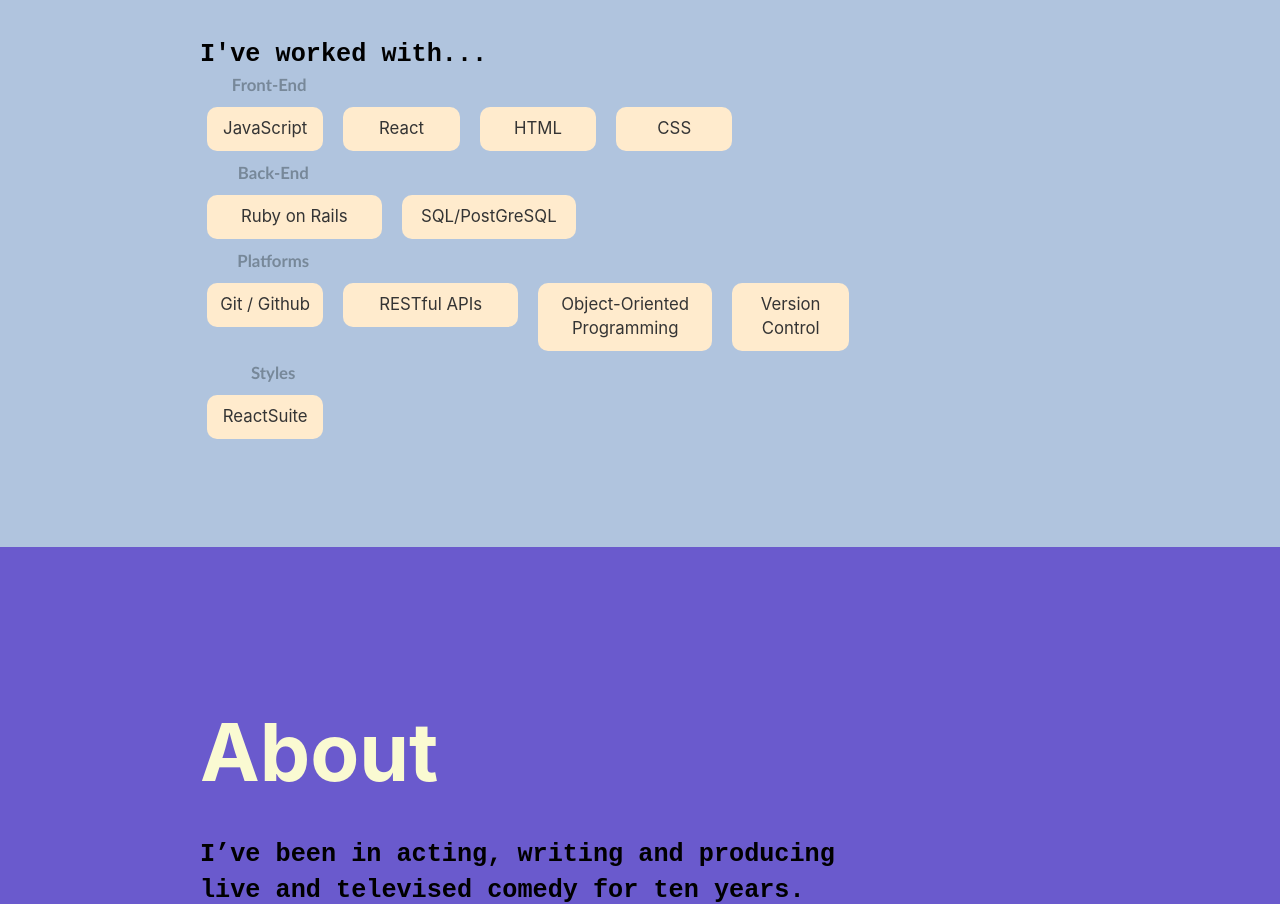
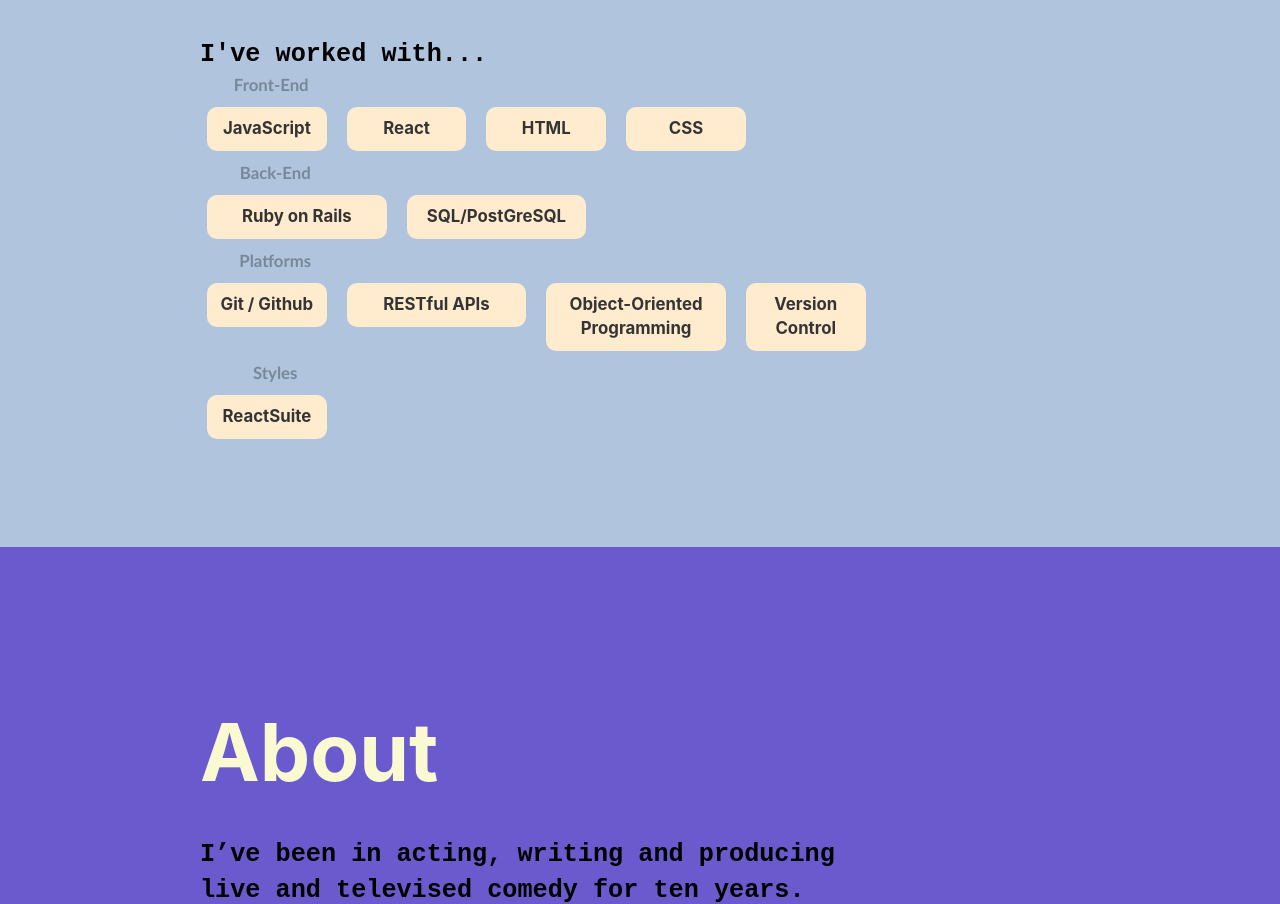
Before and after one commit to robotriley/portfolio-site, a React (Create React App) app: page / in a window 1280 px wide. Shown: the part 1853-2757 px from the top of the page. Built offline with nearby package versions, Linux system fonts and the light colour scheme.

Commit message:
bolder cell text

```diff
--- a/src/App.css
+++ b/src/App.css
@@ -169,6 +169,7 @@
 
 .rs-col {
   font-size: larger;
+  font-weight: bolder;
   padding: 10px;
   margin: 10px;
   background-color: blanchedalmond;
```
